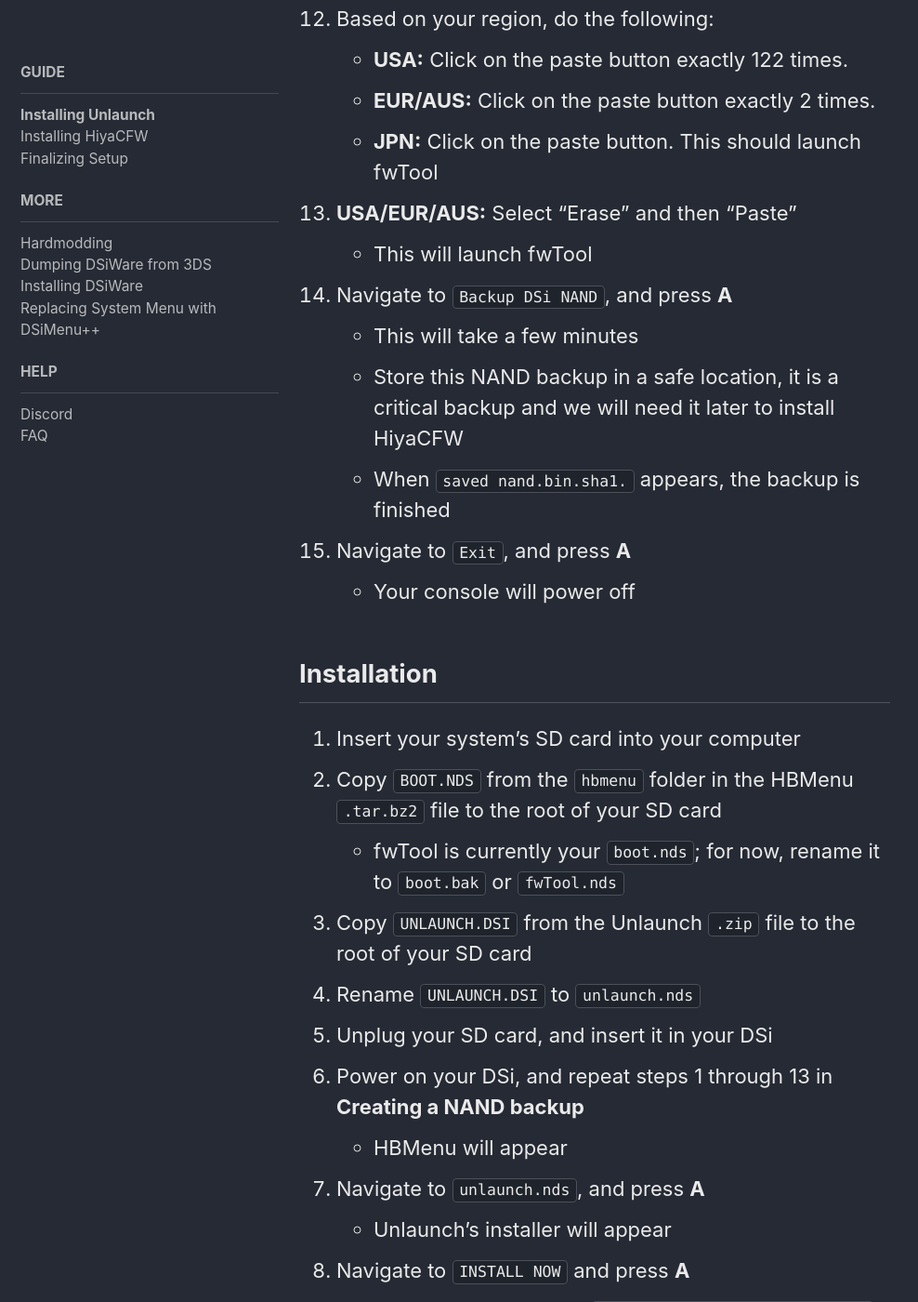
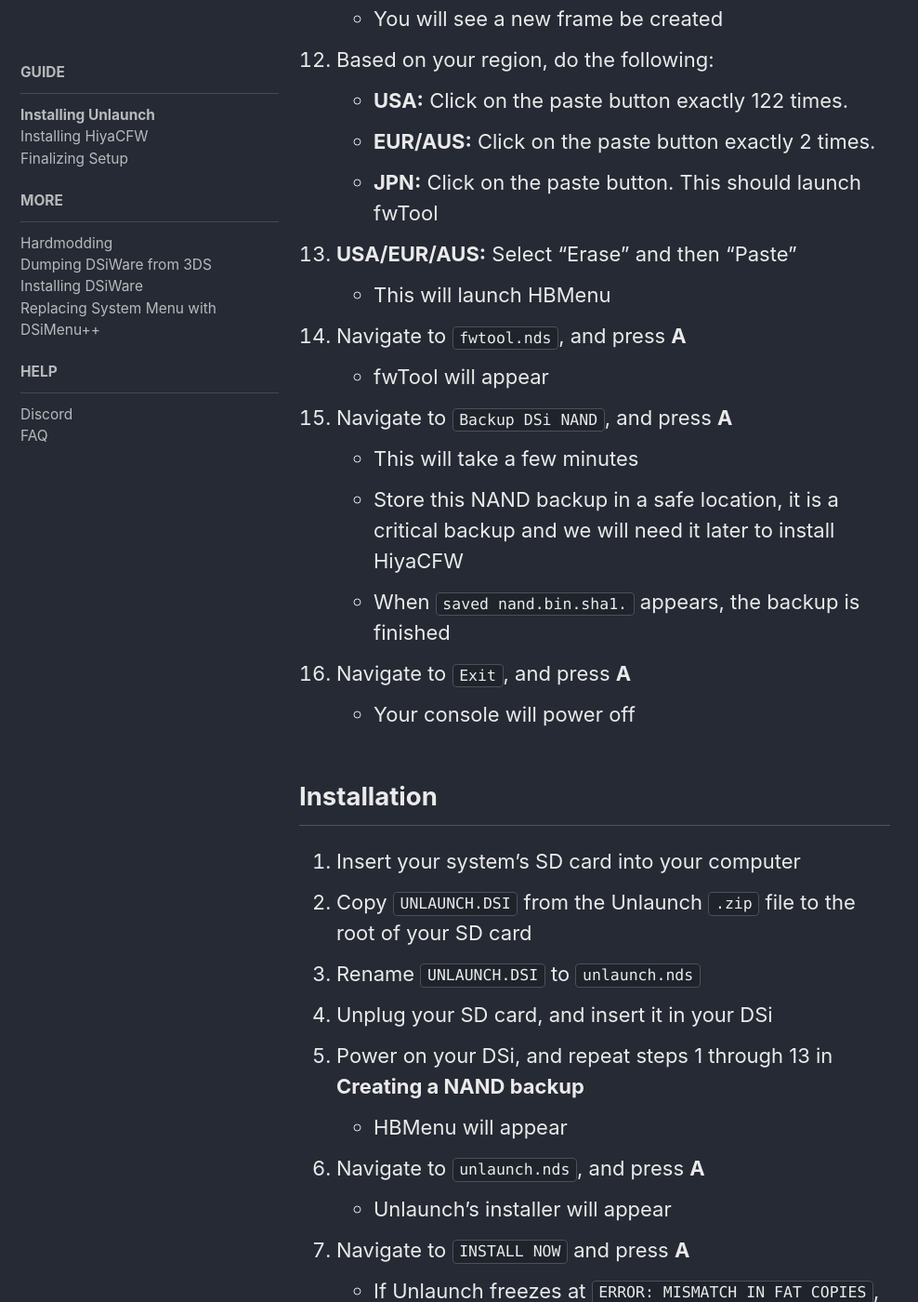
Before and after one commit to emiyl/dsi.cfw.guide-archive, a Jekyll site: the page built from guide/installing-unlaunch.md, in a window 1280 px wide and 1400 px high, scrolled down 2260 px. Shown: the whole window at 93% size, without its empty margins (0-988 px from the left). Built offline with Jekyll 4.4.1, drawn with Linux system fonts in a browser that asks for light colours; nearby versions of some CDN libraries; some of the changed text lies outside the part shown.

Commit message:
use hbmenu from the start

```diff
--- a/guide/installing-unlaunch.md
+++ b/guide/installing-unlaunch.md
@@ -24,8 +24,9 @@
 
 1. Insert your system's SD card into your PC
 2. Copy the contents of the ugopwn `.zip` file to the root of your SD card
-3. Copy the fwTool `.nds` file to the root of your SD card, and rename `fwTool.nds` to `boot.nds`
-4. Eject your SD card, and insert it back into your DSi
+3. Copy the fwTool `.nds` file to the root of your SD card
+4. Copy `BOOT.NDS` from the `hbmenu` folder in the HBMenu `.tar.bz2` file to the root of your SD card
+5. Eject your SD card, and insert it back into your DSi
 
 ## Creating a NAND backup
 
@@ -49,31 +50,31 @@
   - **EUR/AUS:** Click on the paste button exactly 2 times.
   - **JPN:** Click on the paste button. This should launch fwTool
 13. **USA/EUR/AUS:** Select "Erase" and then "Paste"
-  - This will launch fwTool
-14. Navigate to `Backup DSi NAND`, and press **A**
+  - This will launch HBMenu
+14. Navigate to `fwtool.nds`, and press **A**
+  - fwTool will appear
+15. Navigate to `Backup DSi NAND`, and press **A**
   - This will take a few minutes
   - Store this NAND backup in a safe location, it is a critical backup and we will need it later to install HiyaCFW
   - When `saved nand.bin.sha1.` appears, the backup is finished
-15. Navigate to `Exit`, and press **A**
+16. Navigate to `Exit`, and press **A**
   - Your console will power off
 
 ## Installation
 
 1. Insert your system's SD card into your computer
-2. Copy `BOOT.NDS` from the `hbmenu` folder in the HBMenu `.tar.bz2` file to the root of your SD card
-  - fwTool is currently your `boot.nds`; for now, rename it to `boot.bak` or `fwTool.nds`
-3. Copy `UNLAUNCH.DSI` from the Unlaunch `.zip` file to the root of your SD card
-4. Rename `UNLAUNCH.DSI` to `unlaunch.nds`
-5. Unplug your SD card, and insert it in your DSi
-6. Power on your DSi, and repeat steps 1 through 13 in **Creating a NAND backup**
+2. Copy `UNLAUNCH.DSI` from the Unlaunch `.zip` file to the root of your SD card
+3. Rename `UNLAUNCH.DSI` to `unlaunch.nds`
+4. Unplug your SD card, and insert it in your DSi
+5. Power on your DSi, and repeat steps 1 through 13 in **Creating a NAND backup**
   - HBMenu will appear
-7. Navigate to `unlaunch.nds`, and press **A**
+6. Navigate to `unlaunch.nds`, and press **A**
   - Unlaunch's installer will appear
-8. Navigate to `INSTALL NOW` and press **A**
+7. Navigate to `INSTALL NOW` and press **A**
   - If Unlaunch freezes at `ERROR: MISMATCH IN FAT COPIES`, please read our [FAQ](/help/faq)
-9. When done, navigate to `POWER DOWN` and press **A**
+8. When done, navigate to `POWER DOWN` and press **A**
   - Your system will power off
-10. Turn your system on, to verify Unlaunch installed properly
+9. Turn your system on, to verify Unlaunch installed properly
   - You should briefly see the Unlaunch screen, and boot into a version of the DSi Menu with no sound
 
 With Unlaunch installed, your system now has primitive brick protection, unless the launcher's TMD file is destroyed. Unlaunch has protections that should prevent this from happening, and HiyaCFW uses your SD card as the DSi's NAND, adding a very resilient layer of brick protection.
```
